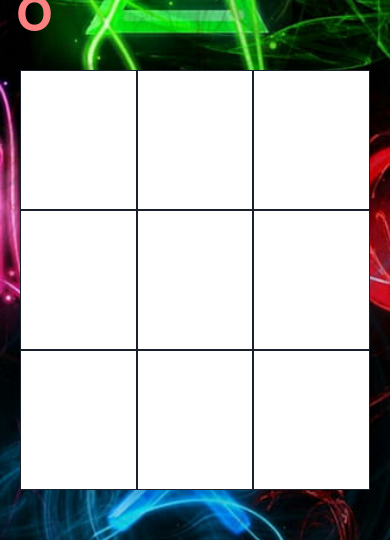
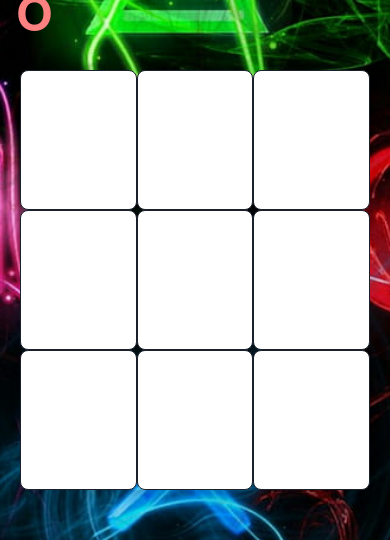
Before and after one commit to vikas809028/Tic_Tac_Toe, a React (Vite) app: page / in a window 390 px wide. Shown: the part 218-758 px from the top of the page. Built offline with nearby package versions, Linux system fonts and the light colour scheme.

Commit message:
responsiveness added

```diff
--- a/src/Components/Card/Card.jsx
+++ b/src/Components/Card/Card.jsx
@@ -12,6 +12,7 @@ function Card({ gameEnd, player, onPlay, index }) {
   return (
     <Box
     border={"1px"}
+    borderRadius={"lg"}
 
       bg="white"
       height={{base:"140px",md:"150px",xl:"160px"}}
```
